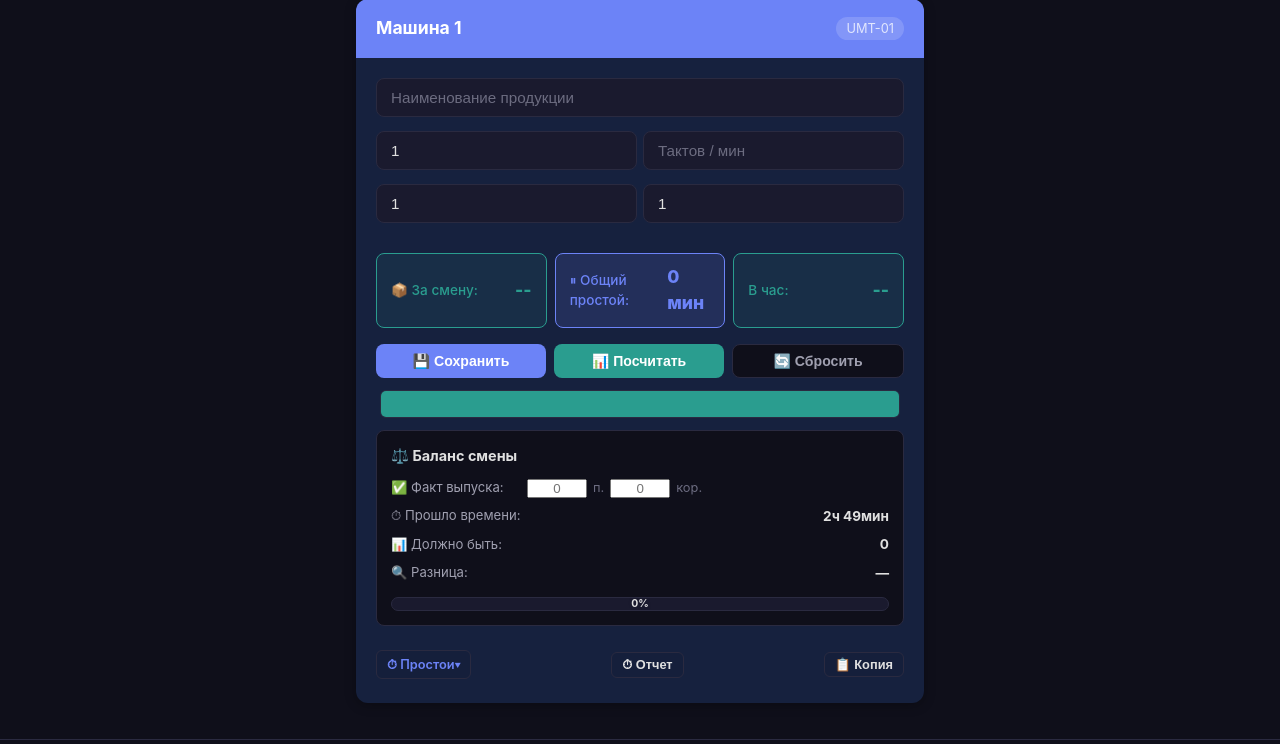
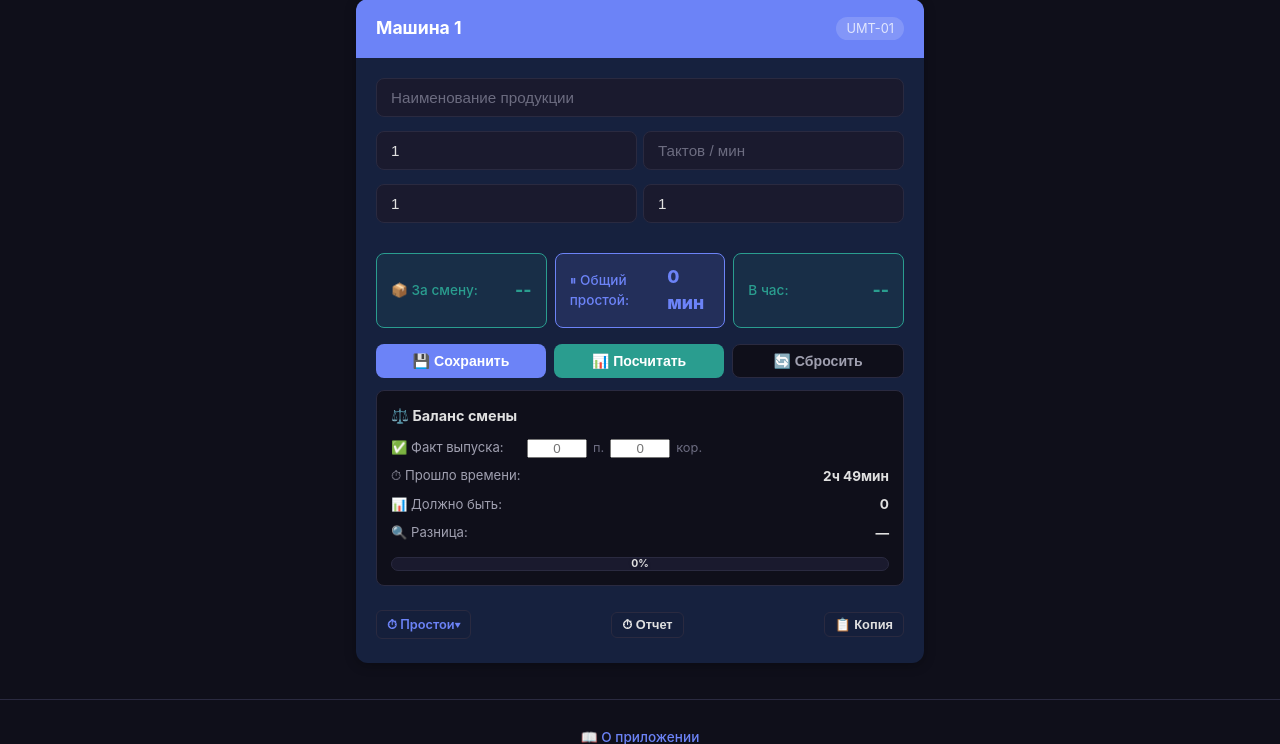
Before and after one commit to Maksdorozhkin/umt-calculator, a Flask app: page / in a window 1280 px wide. Shown: the part 150-894 px from the top of the page. Run offline with Flask 3, Linux system fonts and the light colour scheme; data that the repository does not hold is empty.

Commit message:
удаление таймлайна его стилей и логики

```diff
--- a/static/css/style.css
+++ b/static/css/style.css
@@ -590,43 +590,7 @@ header {
     letter-spacing: 0.5px;
 }
 
-/* ===== Таймлайн смены ===== */
-.timeline-container {
-    margin: 12px 0;
-    padding: 0 4px;
-}
-
-.timeline-bar {
-    display: flex;
-    height: 28px;
-    border-radius: 6px;
-    overflow: hidden;
-    background: var(--bg-primary);
-    border: 1px solid var(--border);
-}
-
-.timeline-segment {
-    transition: opacity 0.2s;
-    min-width: 2px;
-}
-
-.timeline-segment:hover {
-    opacity: 0.8;
-}
-
-.timeline-work {
-    background: var(--success);
-}
-
-.timeline-downtime {
-    /* цвет задаётся через color-* классы */
-}
-
-.color-roller { background: #f4a261; }
-.color-scrap { background: #e76f51; }
-.color-breakdown { background: #e63946; }
-.color-setup { background: #457b9d; }
-.color-default { background: #8b8da3; }
+
 
 /* ===== Баланс смены ===== */
 .shift-balance {
--- a/static/js/app.js
+++ b/static/js/app.js
@@ -242,7 +242,7 @@ function updateShiftDisplay() {
   // Обновление оставшегося времени и баланса для всех машин
   for (let i = 1; i <= 7; i++) {
     calculateShiftBalance(i);
-    renderTimeline(i);
+
   }
 }
 
@@ -742,104 +742,7 @@ function getElapsedShiftMinutes() {
   return Math.max(0, (now.getTime() - shiftStart.getTime()) / 60000);
 }
 
-// === Таймлайн смены ===
-function renderTimeline(machineId) {
-  const barEl = document.getElementById(`timelineBar${machineId}`);
-  if (!barEl) return;
-
-  // Загружаем простои из DOM (уже отрендерены в логе)
-  const logContainer = document.getElementById(`downtimeLog${machineId}`);
-  if (!logContainer) return;
-
-  const entries = [];
-  logContainer.querySelectorAll(".downtime-entry").forEach((el) => {
-    const durationText = el.querySelector(".downtime-duration")?.textContent || "";
-    const match = durationText.match(/(\d+)/);
-    if (!match) return;
-
-    // Извлекаем время из downtime-detail (первое HH:MM)
-    const detailEl = el.querySelector(".downtime-detail");
-    const timeMatch = detailEl?.textContent.match(/(\d{2}:\d{2})/);
-    if (!timeMatch) return;
-
-    const [h, m] = timeMatch[1].split(":").map(Number);
-    entries.push({
-      startMinutes: h * 60 + m,
-      duration: parseInt(match[1]),
-      type: el.querySelector(".downtime-type")?.textContent || "Простой",
-    });
-  });
-
-  if (entries.length === 0) {
-    barEl.innerHTML = `<div class="timeline-segment timeline-work" style="flex:1"></div>`;
-    return;
-  }
-
-  // Сортируем по времени начала
-  entries.sort((a, b) => a.startMinutes - b.startMinutes);
-
-  // Начало и конец смены (минуты от полуночи)
-  const elapsed = getElapsedShiftMinutes();
-  let shiftStartMin;
-  const hour = new Date().getHours();
-  if (hour >= 8 && hour < 20) {
-    shiftStartMin = 8 * 60; // 480
-  } else if (hour >= 20) {
-    shiftStartMin = 20 * 60; // 1200
-  } else {
-    shiftStartMin = 20 * 60 - 24 * 60; // вчера 20:00 → -360 (нормализуем)
-    shiftStartMin = -480;
-  }
-
-  const currentMinutes = shiftStartMin + elapsed;
-
-  // Строим сегменты: работа → простой → работа → ...
-  let segments = [];
-  let workStart = shiftStartMin;
-
-  for (const entry of entries) {
-    if (entry.startMinutes > currentMinutes) continue; // будущие — пропускаем
-
-    // Сегмент работы до простоя
-    const workDuration = entry.startMinutes - workStart;
-    if (workDuration > 0) {
-      segments.push({ type: "work", start: workStart, duration: workDuration });
-    }
-    // Сегмент простоя
-    segments.push({ type: "downtime", start: entry.startMinutes, duration: entry.duration, label: entry.type });
-    workStart = entry.startMinutes + entry.duration;
-  }
-
-  // Финальный сегмент работы (до текущего времени)
-  const finalWorkDuration = currentMinutes - workStart;
-  if (finalWorkDuration > 0) {
-    segments.push({ type: "work", start: workStart, duration: finalWorkDuration });
-  }
-
-  if (segments.length === 0) return;
-
-  // Рендер таймлайна
-  const totalMinutes = currentMinutes - shiftStartMin;
-  barEl.innerHTML = segments.map((seg) => {
-    const pct = (seg.duration / totalMinutes * 100).toFixed(2);
-    if (seg.type === "work") {
-      return `<div class="timeline-segment timeline-work" style="flex:${seg.duration}" title="Работа ${seg.duration} мин"></div>`;
-    } else {
-      const colorClass = getDowntimeColorClass(seg.label);
-      return `<div class="timeline-segment timeline-downtime ${colorClass}" style="flex:${seg.duration}" title="${seg.label}: ${seg.duration} мин"></div>`;
-    }
-  }).join("");
-
-  // Тултипы на сегментах уже содержат всю информацию (длительность, тип)
-}
-
-function getDowntimeColorClass(typeName) {
-  if (typeName.includes("ролик")) return "color-roller";
-  if (typeName.includes("брак") || typeName.includes("дробилка")) return "color-scrap";
-  if (typeName.includes("поломка")) return "color-breakdown";
-  if (typeName.includes("настройка")) return "color-setup";
-  return "color-default";
-}
+
 
 // Аккордеон лога простоев
 document.addEventListener("DOMContentLoaded", () => {
@@ -1055,7 +958,6 @@ async function loadMachineProduct(machineId) {
   updateShiftOutput(machineId);
   updateHourlyRate(machineId);
   calculateShiftBalance(machineId);
-  renderTimeline(machineId);
 }
 
 function clearForm(machineId) {
@@ -1304,7 +1206,6 @@ async function logDowntime(machineId) {
       await loadDowntimeLog(machineId);
       updateAvailableTime(machineId);
       calculateShiftBalance(machineId);
-      renderTimeline(machineId);
     }
   } catch (error) {
     // Офлайн-режим: добавляем в локальный кэш
@@ -1328,7 +1229,6 @@ async function logDowntime(machineId) {
     renderDowntimeLog(machineId, cachedAll[String(machineId)]);
     updateAvailableTime(machineId);
     calculateShiftBalance(machineId);
-    renderTimeline(machineId);
     showNotification("Простой добавлен офлайн", "info");
   }
 }
--- a/templates/index.html
+++ b/templates/index.html
@@ -227,11 +227,6 @@
                                 <div class="result-label">Штуки</div>
                             </div>
                         </div>
-
-                        <!-- Таймлайн смены -->
-                            <div class="timeline-container" id="timelineContainer{{ machine.id }}">
-                                <div class="timeline-bar" id="timelineBar{{ machine.id }}"></div>
-                            </div>
 
                             <!-- Баланс смены -->
                             <div class="shift-balance" id="shiftBalance{{ machine.id }}">
```
Also changed, not shown: 1 other file.
